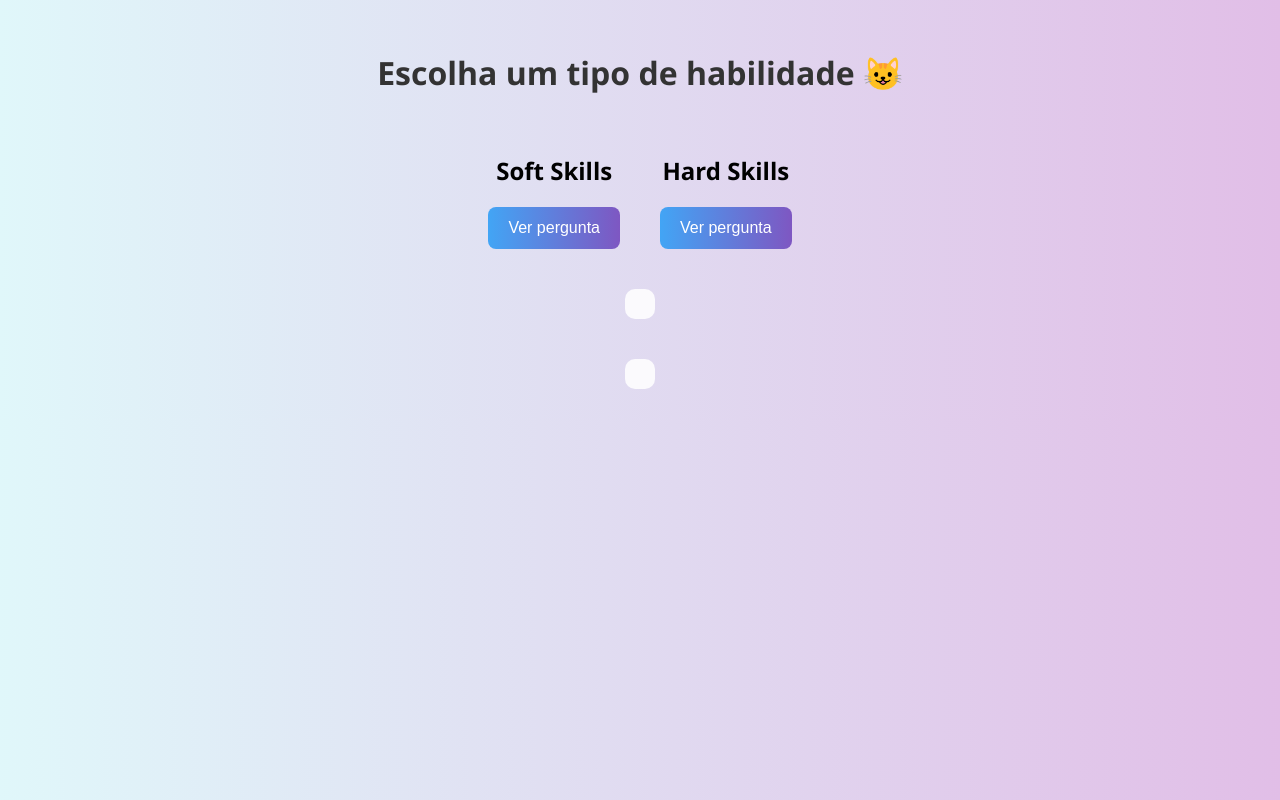
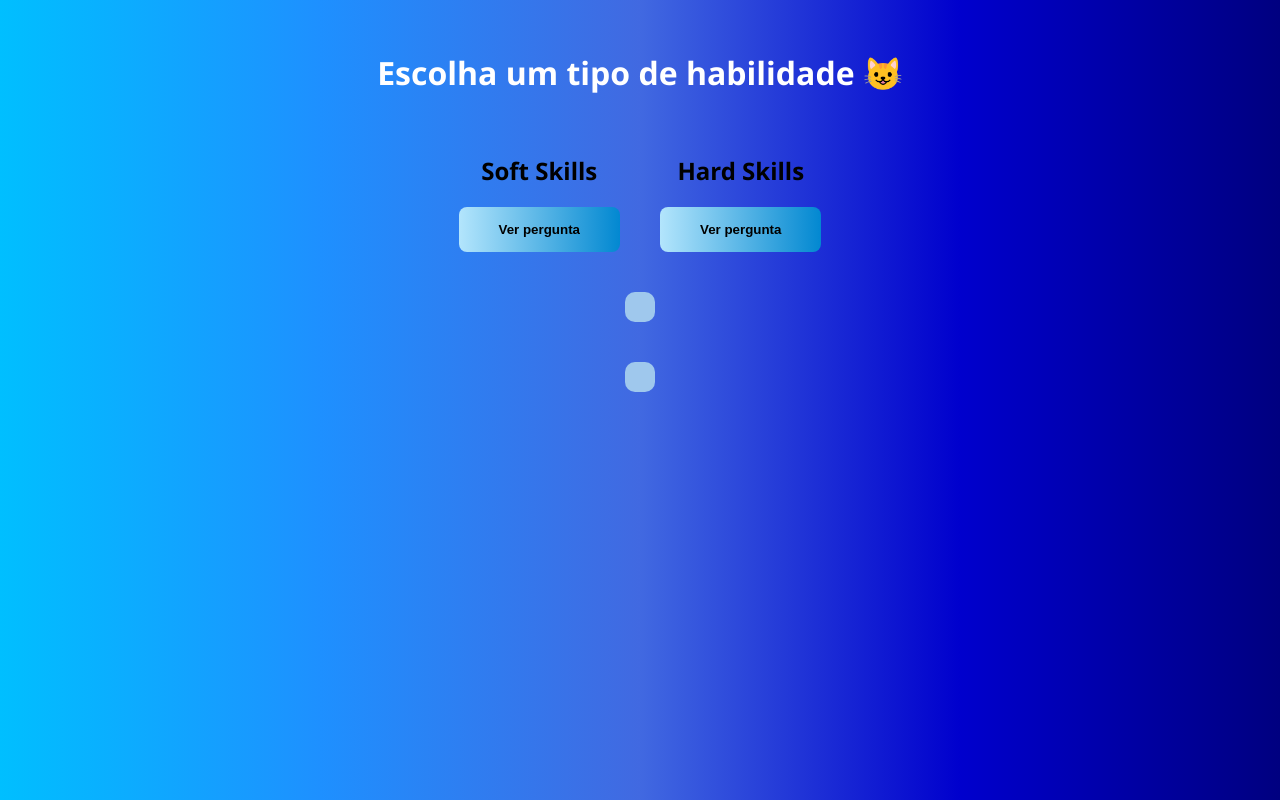
Before and after one commit to heavengabi/PerguntasVeteranos, a plain HTML site: page cardsPerguntas/index.html in a window 1280 px wide. Drawn offline with Linux system fonts and the light colour scheme.

Commit message:
Update style.css

```diff
--- a/cardsPerguntas/style.css
+++ b/cardsPerguntas/style.css
@@ -2,7 +2,7 @@
 /* Estiliza o corpo da página */
 body {
     font-family: 'Segoe UI', sans-serif; /* Fonte moderna */
-    background: linear-gradient(to right, #e0f7fa, #e1bee7); /* Gradiente azul-claro para roxo */
+    background: linear-gradient(to right, #00BFFF , #1E90FF , #4169E1, #0000CD , #000080   ); /* Gradiente azul-claro para roxo */
     text-align: center; /* Centraliza tudo */
     padding: 30px;
     margin: 0;
@@ -10,7 +10,7 @@ body {
 
   /* Título principal */
   h1 {
-    color: #333;
+    color: #ffffff;
     margin-bottom: 40px;
     font-size: 2em;
   }
@@ -26,7 +26,7 @@ body {
   /* Estilo base para cada card */
   .card {
     background-color: white;
-    border-radius: 15px;         /* Bordas arredondadas */
+    border-radius: 10px;         /* Bordas arredondadas */
     width: 250px;
     padding: 25px;
     box-shadow: 0 10px 25px rgba(0, 0, 0, 0.1); /* Sombra suave */
@@ -57,19 +57,20 @@ body {
 
   /* Estilização dos botões */
   button {
-    background: linear-gradient(to right, #42a5f5, #7e57c2); /* Gradiente azul-roxo */
-    color: white;
+    background: linear-gradient(90deg, #B3E5FC, #0288D1);
+    color: rgb(0, 0, 0);
     border: none;
-    padding: 12px 20px;
+    padding: 15px 40px;
     border-radius: 8px;
-    font-size: 1em;
+    font-weight: bold;
     cursor: pointer;
 
   }
 
   /* Efeito ao passar o mouse no botão */
   button:hover {
-    background: linear-gradient(to right, #1e88e5, #6a1b9a);
+   background: linear-gradient(90deg, #00BFFF, #0000CD);
+
   }
 
   /* Estilo das áreas de pergunta e resposta */
@@ -84,3 +85,11 @@ body {
     margin-left: auto;
     margin-right: auto;
   }
+  #pergunta
+   {
+    background-color: #9fc8ed;
+  }
+  #resposta
+  {
+    background-color: #9fc8ed;
+  }
```
